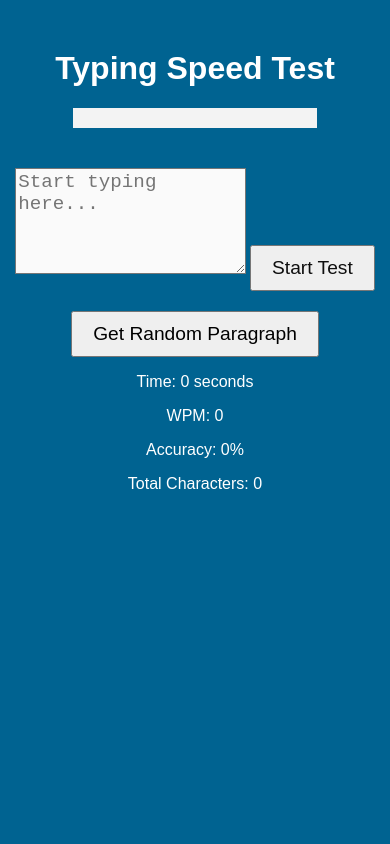
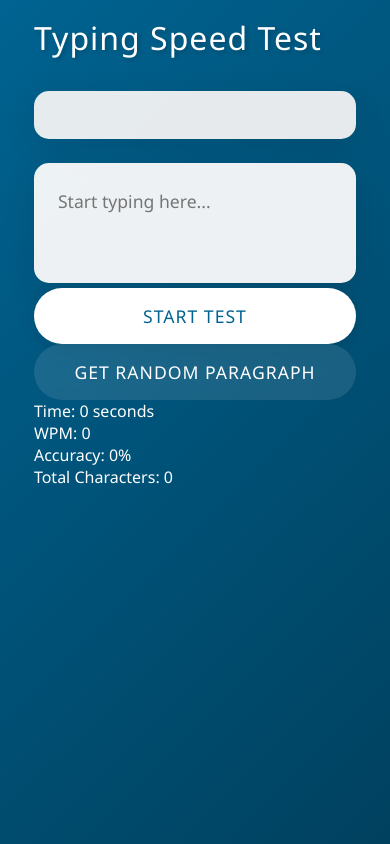
Before and after one commit to navarro-juan/WPM-Test, a plain HTML site: page index.html in a window 390 px wide. Drawn offline with Linux system fonts and the light colour scheme.

Commit message:
Update style.css
Updated styling

```diff
--- a/style.css
+++ b/style.css
@@ -1,43 +1,195 @@
-body {
-    font-family: Arial, sans-serif;
-    text-align: center;
-    margin-top: 50px;
-    background-color: rgb(0, 99, 145);
-    color:#ffffff
+
+* {
+    margin: 0;
+    padding: 0;
+    box-sizing: border-box;
+    font-family: 'Segoe UI', Arial, sans-serif;
 }
 
+body {
+    min-height: 100vh;
+    background: linear-gradient(135deg, rgb(0, 99, 145) 0%, rgb(0, 65, 95) 100%);
+    color: #ffffff;
+    display: flex;
+    flex-direction: column;
+    align-items: center;
+    padding: 2rem;
+}
+
+.container {
+    width: 90%;
+    max-width: 1200px;
+    margin: 0 auto;
+}
+
+/* Header Styles */
+h1 {
+    font-size: 2.5rem;
+    margin-bottom: 2rem;
+    font-weight: 300;
+    letter-spacing: 1px;
+    text-shadow: 2px 2px 4px rgba(0, 0, 0, 0.2);
+}
+
+/* Stats Grid */
+.stats {
+    display: grid;
+    grid-template-columns: repeat(auto-fit, minmax(200px, 1fr));
+    gap: 1.5rem;
+    margin-bottom: 2rem;
+}
+
+.stat-box {
+    background: rgba(255, 255, 255, 0.1);
+    backdrop-filter: blur(10px);
+    padding: 1.5rem;
+    border-radius: 15px;
+    box-shadow: 0 8px 32px rgba(0, 0, 0, 0.1);
+    transition: transform 0.2s ease;
+}
+
+.stat-box:hover {
+    transform: translateY(-5px);
+}
+
+.stat-label {
+    font-size: 0.9rem;
+    text-transform: uppercase;
+    letter-spacing: 1px;
+    opacity: 0.8;
+}
+
+.stat-value {
+    font-size: 2rem;
+    font-weight: 600;
+    margin-top: 0.5rem;
+}
+
+/* Text Areas */
 #text-display {
-    margin: 20px auto;
-    width: 60%;
+    width: 100%;
+    background: rgba(243, 243, 243, 0.95);
+    color: #333;
+    padding: 2rem;
+    border-radius: 15px;
     font-size: 1.5rem;
-    padding: 10px;
-    border: px solid #ccc;
-    background-color: #f3f3f3;
-    color: rgb(0, 0, 0);
+    line-height: 1.6;
+    margin-bottom: 1.5rem;
+    box-shadow: 0 8px 32px rgba(0, 0, 0, 0.1);
+    transition: box-shadow 0.3s ease;
 }
 
 #text-input {
-    width: 60%;
-    height: 100px;
+    width: 100%;
+    height: 150px;
+    padding: 1.5rem;
     font-size: 1.2rem;
-    margin-top: 20px;
-    background-color:rgb(250, 250, 250);
-
+    line-height: 1.6;
+    border: none;
+    border-radius: 15px;
+    background: rgba(250, 250, 250, 0.95);
+    resize: none;
+    transition: all 0.3s ease;
+    box-shadow: 0 8px 32px rgba(0, 0, 0, 0.1);
 }
 
-#results p {
-    font-size: 1.2rem;
+#text-input:focus {
+    outline: none;
+    box-shadow: 0 12px 48px rgba(0, 0, 0, 0.2);
+    transform: translateY(-2px);
 }
+
+#text-input:disabled {
+    background: rgba(250, 250, 250, 0.7);
+    cursor: not-allowed;
+}
+
+/* Buttons */
+.buttons {
+    display: flex;
+    gap: 1rem;
+    justify-content: center;
+    margin: 2rem 0;
+}
+
+button {
+    padding: 1rem 2rem;
+    font-size: 1.1rem;
+    border: none;
+    border-radius: 50px;
+    cursor: pointer;
+    transition: all 0.3s ease;
+    text-transform: uppercase;
+    letter-spacing: 1px;
+    font-weight: 500;
+}
+
 #start-btn {
-    bottom: auto;
-    left: 40px;
+    background: #ffffff;
+    color: rgb(0, 99, 145);
+    box-shadow: 0 4px 15px rgba(0, 0, 0, 0.1);
+}
 
+#random-paragraph-btn {
+    background: rgba(255, 255, 255, 0.1);
+    color: #ffffff;
+    backdrop-filter: blur(10px);
+}
 
-    color: rgb(15, 15, 15);
+button:hover {
+    transform: translateY(-3px);
+    box-shadow: 0 8px 25px rgba(0, 0, 0, 0.2);
 }
-button {
-    margin-top: 20px;
-    padding: 10px 20px;
-    font-size: 1.2rem;
-    cursor: pointer;
+
+button:active {
+    transform: translateY(-1px);
 }
+
+/* Responsive Design */
+@media (max-width: 768px) {
+    body {
+        padding: 1rem;
+    }
+
+    h1 {
+        font-size: 2rem;
+    }
+
+    #text-display {
+        font-size: 1.2rem;
+        padding: 1.5rem;
+    }
+
+    #text-input {
+        font-size: 1.1rem;
+        height: 120px;
+    }
+
+    .buttons {
+        flex-direction: column;
+    }
+
+    button {
+        width: 100%;
+    }
+
+    .stat-box {
+        padding: 1rem;
+    }
+}
+
+/* Animations */
+@keyframes fadeIn {
+    from {
+        opacity: 0;
+        transform: translateY(20px);
+    }
+    to {
+        opacity: 1;
+        transform: translateY(0);
+    }
+}
+
+.container > * {
+    animation: fadeIn 0.5s ease forwards;
+}
```
